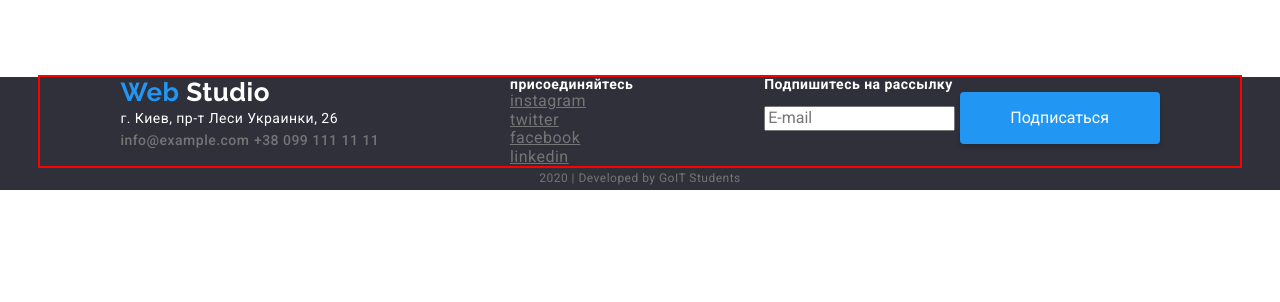
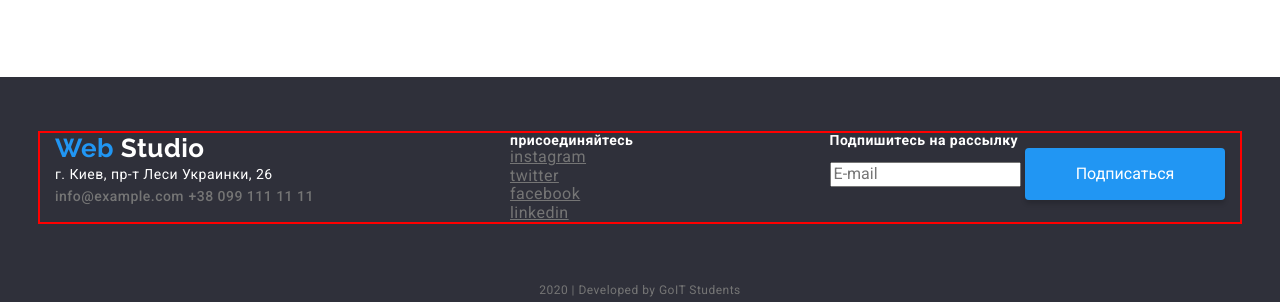
Before and after one commit to StasYurchenko/goit-markup-hw-03, a plain HTML site: page index.html in a window 1280 px wide. Shown: the part 2146-2448 px from the top of the page. Before the commit the page ends 2336 px from the top, so only its background shows below. Drawn offline with nearby package versions, Linux system fonts and the light colour scheme.

Commit message:
Правки

```diff
--- a/css/styles.css
+++ b/css/styles.css
@@ -279,6 +279,7 @@ p {
 
 .page-footer {
   background-color: #2f303a;
+  padding-top: 56px;
 }
 
 .social-list .link {
@@ -415,7 +416,8 @@ p {
 }
 .footer {
   display: flex;
-  justify-content: space-around;
+  justify-content: space-between;
+  margin-bottom: 56px;
 }
 
 .devgoit {
```
